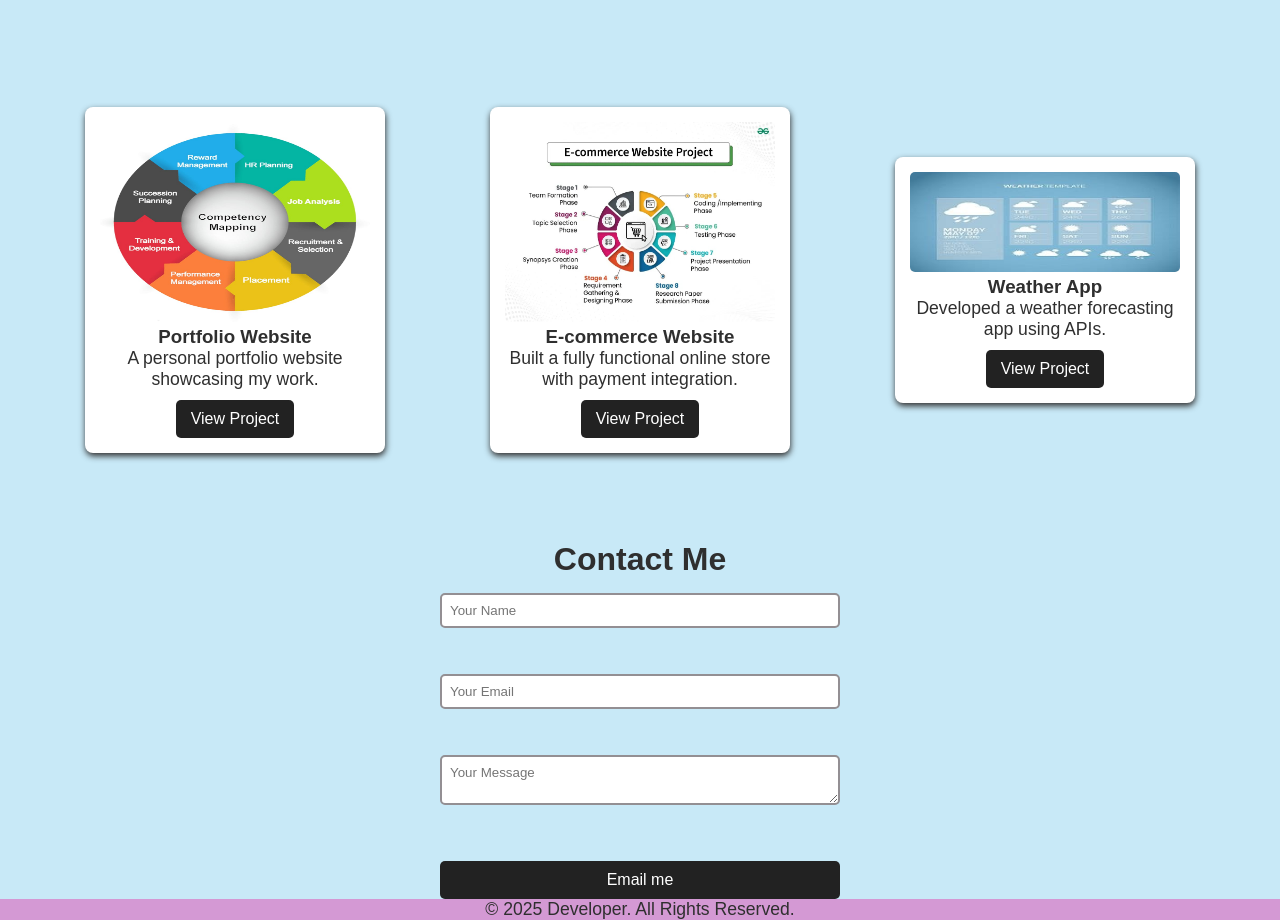
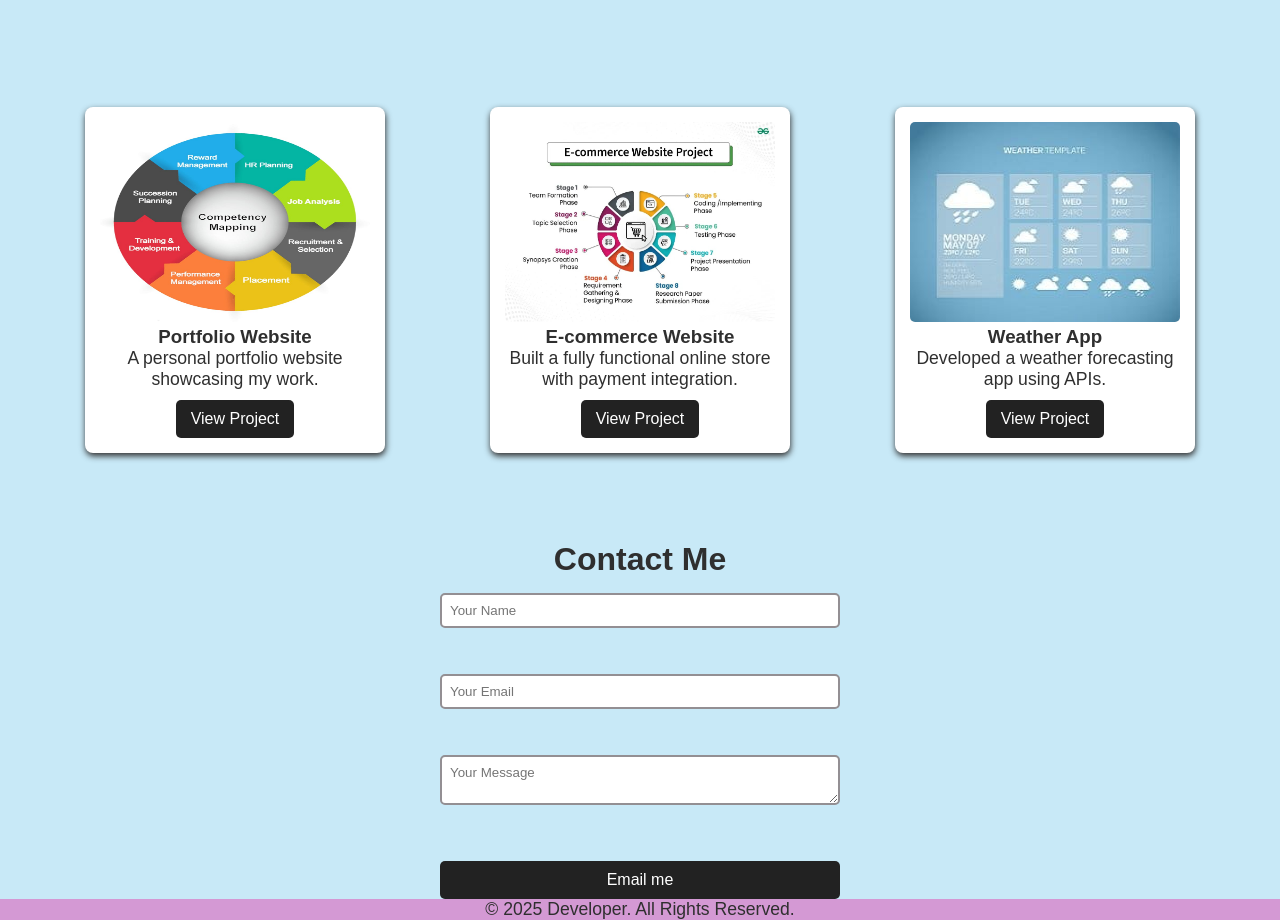
Before and after one commit to Saisrivalli19/My-Portfolio, a plain HTML site: page index.html in a window 1280 px wide. Shown: the part 960-1880 px from the top of the page. Drawn offline with Linux system fonts and the light colour scheme.

Commit message:
Update index.html

```diff
--- a/index.html
+++ b/index.html
@@ -78,7 +78,7 @@
                 <a class="btn" href="project2.html" class="btn">View Project</a>
             </div>
             <div class="project-card">
-                <img src="project3.jpg" alt="Weather App" width=200 height=100>
+                <img src="project3.jpg" alt="Weather App" width=300 height=200>
                 <h3>Weather App</h3>
                 <p>Developed a weather forecasting app using APIs.</p>
                 <a href="project3.html" class="btn">View Project</a>
```
